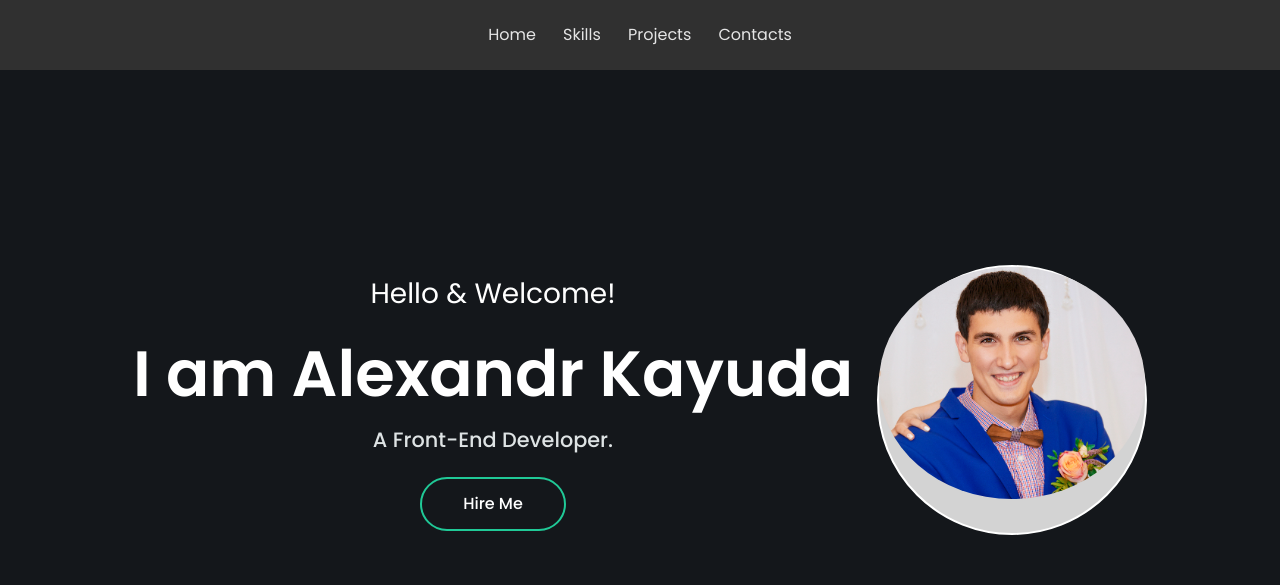
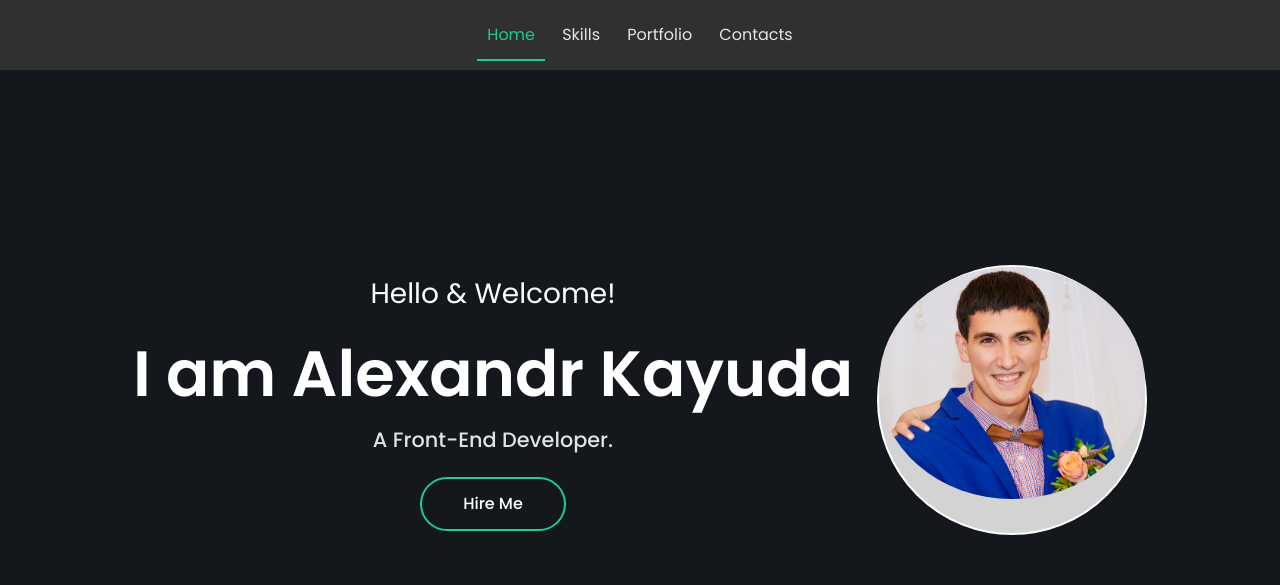
Before and after one commit to Shizik93/my_portfolio, a React (Create React App) app: page / in a window 1280 px wide. Shown: the top 585 px of the page. Built offline with nearby package versions, Linux system fonts and the light colour scheme.

Commit message:
Added animated.Fix bugs Contacts component

```diff
--- a/src/components/aboutMe/index.tsx
+++ b/src/components/aboutMe/index.tsx
@@ -1,12 +1,16 @@
 import style from './aboutMe.module.scss'
 import SectionTitle from "../../common/uiToolkit/SectionTitle";
 import LinkButton from "../../common/uiToolkit/LinkButton";
+import {Slide} from "react-awesome-reveal";
 
 const AboutMe = () => {
     return (
         <section id={"about"}>
             <div className={"container"}>
-                <SectionTitle title={"About me"} subtitle={"Know Me More"}/>
+                <Slide triggerOnce={true} direction={'down'}>
+                    <SectionTitle title={"About me"} subtitle={"Know Me More"}/>
+                </Slide>
+
                 <div className={style.aboutContent}>
                     <div className={style.aboutText}>
                         <h3>I'm <span className={style.textPrimary}>Alexander Kayuda</span>, a Front-end Developer
--- a/src/components/contacts/index.tsx
+++ b/src/components/contacts/index.tsx
@@ -4,12 +4,15 @@ import {FontAwesomeIcon} from "@fortawesome/react-fontawesome";
 import {faGithub, faLinkedinIn, faTelegram} from "@fortawesome/free-brands-svg-icons";
 import {faPhone, faEnvelope} from "@fortawesome/free-solid-svg-icons";
 import ContactForm from "./contactForm";
+import {Slide} from "react-awesome-reveal";
 
 const Contacts = () => {
     return (
-        <section id={"contacts"}>
-            <div className={"container"}>
-                <SectionTitle title={"Contact"} subtitle={"Get in touch"}/>
+        <section style={{minHeight: "85vh"}} id={"contacts"}>
+            <div  className={"container"}>
+                <Slide triggerOnce={true} direction={'down'}>
+                    <SectionTitle title={"Contact"} subtitle={"Get in touch"}/>
+                </Slide>
                 <div>
                     <div className={style.contactsContent}>
                         <div className={style.contactsList}>
--- a/src/components/footer/footer.module.scss
+++ b/src/components/footer/footer.module.scss
@@ -1,7 +1,7 @@
 @import "../../common/styles/sass/mixins";
 
 .footer {
-  padding: 4.125rem 0;
+  padding-bottom: 4.125rem ;
   background: #212529;
   color: rgba(250, 250, 250, 0.8);
 
--- a/src/components/header/navbar/index.tsx
+++ b/src/components/header/navbar/index.tsx
@@ -1,6 +1,6 @@
 import {useState} from "react";
 import style from "./navbar.module.scss";
-import LinkButton from "../../../common/uiToolkit/LinkButton";
+import {Link} from "react-scroll";
 
 
 const Navbar = () => {
@@ -25,14 +25,56 @@ const Navbar = () => {
                 <span/>
             </button>
             <nav className={navbarClassName}>
-                <LinkButton onClick={navLinkClickHandler} className={style.navLink} url={"#home"}
-                            variant={"outlined"}>Home</LinkButton>
-                <LinkButton onClick={navLinkClickHandler} className={style.navLink} url={"#skills"}
-                            variant={"outlined"}>Skills</LinkButton>
-                <LinkButton onClick={navLinkClickHandler} className={style.navLink} url={"#portfolio"}
-                            variant={"outlined"}>Projects</LinkButton>
-                <LinkButton onClick={navLinkClickHandler} className={style.navLink} url={"#contacts"}
-                            variant={"outlined"}>Contacts</LinkButton>
+
+                <Link
+                    className={style.navLink}
+                    activeClass={style.active}
+                    to={"home"}
+                    spy={true}
+                    smooth={true}
+                    offset={-78}
+                    duration={500}
+                    onClick={navLinkClickHandler}
+                >
+                    Home
+                </Link>
+
+                <Link
+                    className={style.navLink}
+                    activeClass={style.active}
+                    to={"skills"}
+                    spy={true}
+                    smooth={true}
+                    offset={-78}
+                    duration={500}
+                    onClick={navLinkClickHandler}
+                >
+                    Skills
+                </Link>
+                <Link
+                    className={style.navLink}
+                    activeClass={style.active}
+                    to={"portfolio"}
+                    spy={true}
+                    smooth={true}
+                    offset={-78}
+                    duration={500}
+                    onClick={navLinkClickHandler}
+                >
+                    Portfolio
+                </Link>
+                <Link
+                    className={style.navLink}
+                    activeClass={style.active}
+                    to={"contacts"}
+                    spy={true}
+                    smooth={true}
+                    offset={-78}
+                    duration={500}
+                    onClick={navLinkClickHandler}
+                >
+                    Contacts
+                </Link>
 
             </nav>
         </>
--- a/src/components/home/index.tsx
+++ b/src/components/home/index.tsx
@@ -1,6 +1,7 @@
 import style from "./home.module.scss";
 import photo from "../../assets/images/photo.jpg";
 import LinkButton from "../../common/uiToolkit/LinkButton";
+import {Slide} from "react-awesome-reveal";
 
 
 
@@ -10,19 +11,19 @@ const Home = () => {
     return (
         <section id={"home"} className={sectionClassName}>
             <div className={style.container}>
-                <div>{/*Fade*/}
+                <Slide triggerOnce={true}>
                     <div className={style.greetingText}>
                         <p>Hello & Welcome!</p>
                         <h1>I am Alexandr Kayuda</h1>
                         <h4>A front-end developer.</h4>
                         <LinkButton url={"#contacts"} variant={"outlined"}>Hire me</LinkButton>
                     </div>
-                </div>
-                <div>{/*Fade*/}
+                </Slide>
+                <Slide triggerOnce={true} direction={"right"}  >
                     <div className={style.mainPhoto}>
                         <img src={photo} alt={"Alexandr Kayuda"}/>
                     </div>
-                </div>
+                </Slide>
             </div>
             <div className={style.scrollDown}>
                 <a href={"#about"} className={style.scroll}>
--- a/src/components/portfolio/index.tsx
+++ b/src/components/portfolio/index.tsx
@@ -6,6 +6,7 @@ import counter from "../../assets/images/counter.png";
 import studyCards from "../../assets/images/cards.png";
 import SectionTitle from "../../common/uiToolkit/SectionTitle";
 import Project from "./project";
+import {Slide} from "react-awesome-reveal";
 
 
 export const Portfolio = () => {
@@ -56,7 +57,9 @@ export const Portfolio = () => {
     return (
         <section id={"portfolio"}>
             <div className={"container"}>
-                <SectionTitle title={"Portfolio"} subtitle={"My Projects"}/>
+                <Slide triggerOnce={true} direction={'down'}>
+                    <SectionTitle title={"Portfolio"} subtitle={"My Projects"}/>
+                </Slide>
                 <div>
                     <div className={style.projectsList}>
                         {projects.map(p => <Project key={p.id} project={p}/>)}
--- a/src/components/skills/index.tsx
+++ b/src/components/skills/index.tsx
@@ -3,6 +3,7 @@ import style from "./skills.module.scss"
 import LinkButton from "../../common/uiToolkit/LinkButton";
 import Skill from "./skill";
 import SectionTitle from "../../common/uiToolkit/SectionTitle";
+import {Slide} from "react-awesome-reveal";
 
 const Skills = () => {
     const skills = [
@@ -17,7 +18,10 @@ const Skills = () => {
         <section id={"skills"}>
 
             <div className={"container"}>
-                <SectionTitle title={"Resume"} subtitle={"Skills"}/>
+                <Slide triggerOnce={true} direction={'down'}>
+                    <SectionTitle  title={"Resume"} subtitle={"Skills"}/>
+                </Slide>
+
                 <div className={style.blockTitle}>
                     <h3>My Skills</h3>
                 </div>
@@ -25,7 +29,7 @@ const Skills = () => {
                     return <Skill icon={skill.icon} progress={skill.progress} title={skill.title} key={skill.id}/>
                 })}
 
-                <div  className={style.skillsFooter}>
+                <div className={style.skillsFooter}>
                     <LinkButton url={'cvFileLink'} target={"_blank"}>Download CV</LinkButton>
                 </div>
             </div>
```
Also changed, not shown: package.json (+8 -3 lines), 1 other file (tests, documents, lock files or other folders).
